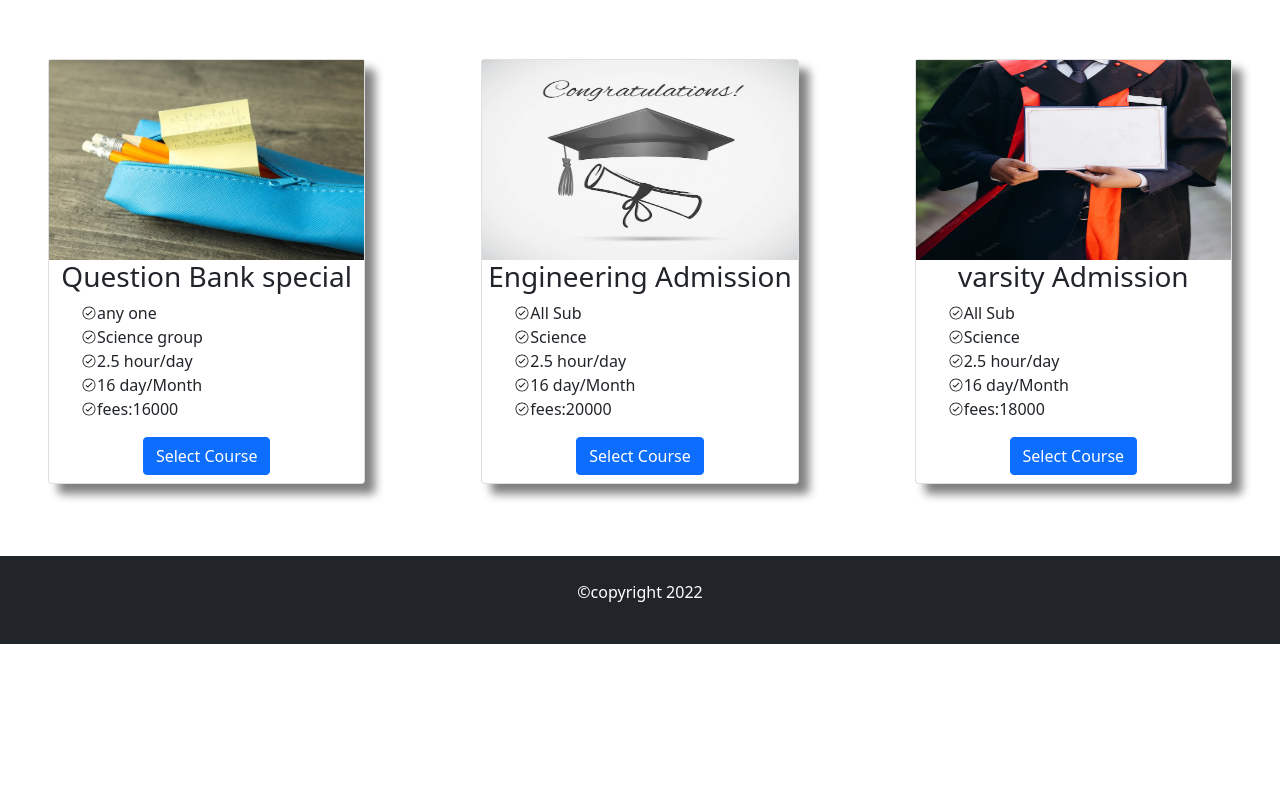
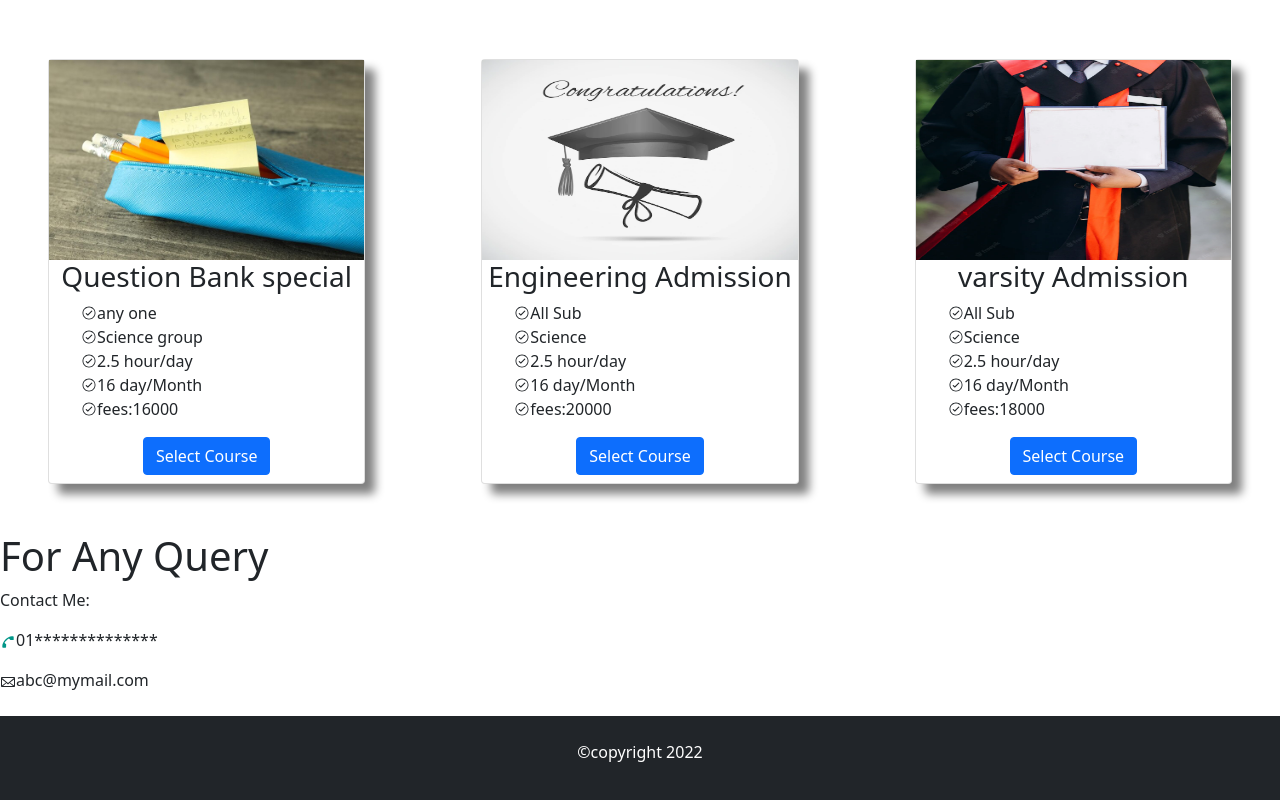
Before and after one commit to Md-Shahriar-Islam/LearnZone, a React (Create React App) app: page / in a window 1280 px wide. Shown: the part 1115-1915 px from the top of the page. Before the commit the page ends 1759 px from the top, so only its background shows below. Built offline with nearby package versions, Linux system fonts and the light colour scheme; no server answers.

Commit message:
section link fixed

```diff
--- a/src/Components/Home/Home.js
+++ b/src/Components/Home/Home.js
@@ -1,5 +1,6 @@
 import React from 'react';
 import Banner from './Sections/Banner/Banner';
+import Query from './Sections/Query/Query';
 import Services from './Sections/Services/Services';
 
 
@@ -9,6 +10,7 @@ const Home = () => {
         <div>
             <Banner></Banner>
             <Services></Services>
+            <Query></Query>
 
 
         </div>
--- /dev/null
+++ b/src/Components/Home/Sections/Query/Query.js
@@ -0,0 +1,15 @@
+import React from 'react';
+import { FcPhone } from "react-icons/fc";
+import { GoMail } from "react-icons/go";
+const Query = () => {
+    return (
+        <div>
+            <h1>For Any Query</h1>
+            <p>Contact Me:</p>
+            <p><FcPhone />01**************</p>
+            <p><GoMail />abc@mymail.com</p>
+        </div>
+    );
+};
+
+export default Query;
--- a/src/Components/Home/Sections/Services/Services.js
+++ b/src/Components/Home/Sections/Services/Services.js
@@ -11,7 +11,7 @@ const Services = () => {
     }, [])
     return (
 
-        <div className="card-holder">
+        <div id="services" className="card-holder">
             {
                 services.map(service => <Service key={service.id} service={service}></Service>)
 
--- a/src/Components/Shared/Head/Header.js
+++ b/src/Components/Shared/Head/Header.js
@@ -20,7 +20,7 @@ const Header = () => {
                     <Navbar.Collapse id="responsive-navbar-nav">
                         <Nav className="me-auto">
                             <Nav.Link className="text-white" as={Link} to="/home">Home</Nav.Link>
-                            <Nav.Link className="text-white" as={Link} to="/home#services">Services</Nav.Link>
+                            <Nav.Link className="text-white" href="/home#services">Services</Nav.Link>
                             <Nav.Link className="text-white" as={Link} to="/checkout">Checkout</Nav.Link>
                             <Nav.Link className="text-white" as={Link} to="/blog">Blogs</Nav.Link>
                             <Nav.Link className="text-white" as={Link} to="/about">About</Nav.Link>
```
Also changed, not shown: 1 other file (tests, documents, lock files or other folders).
